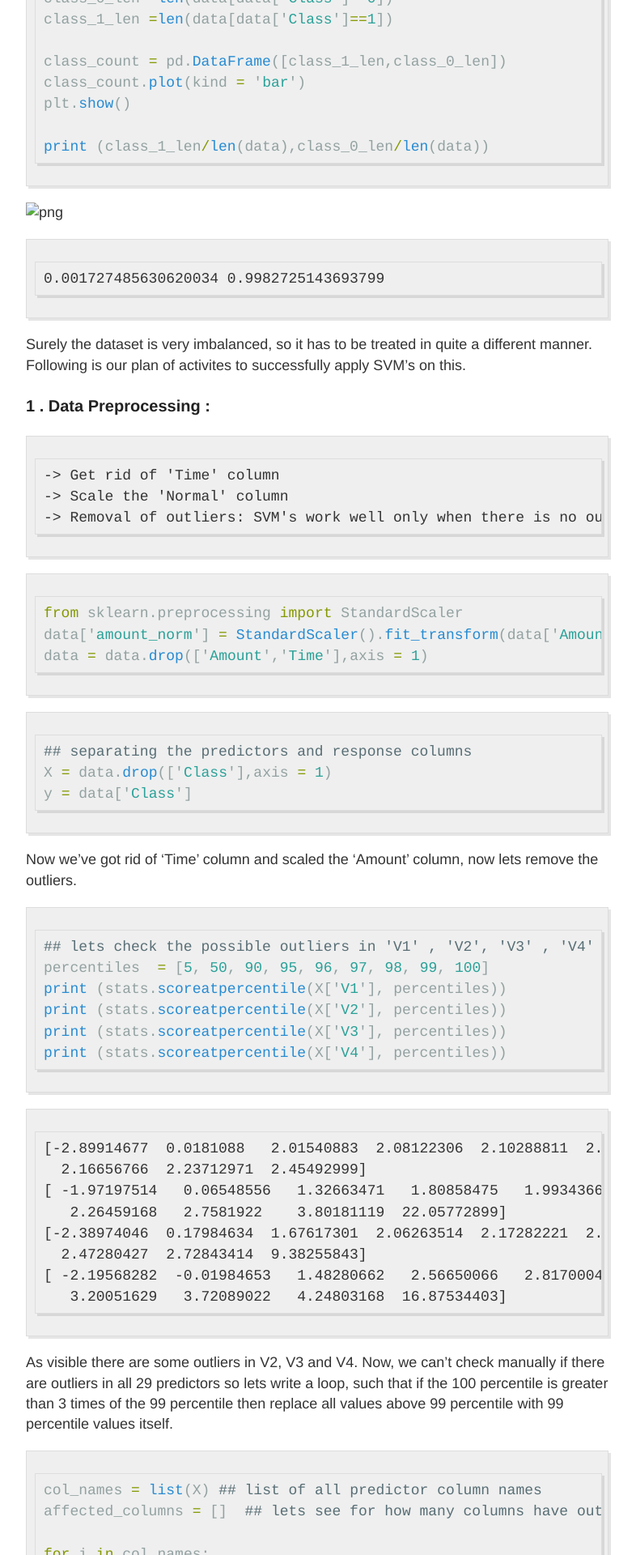
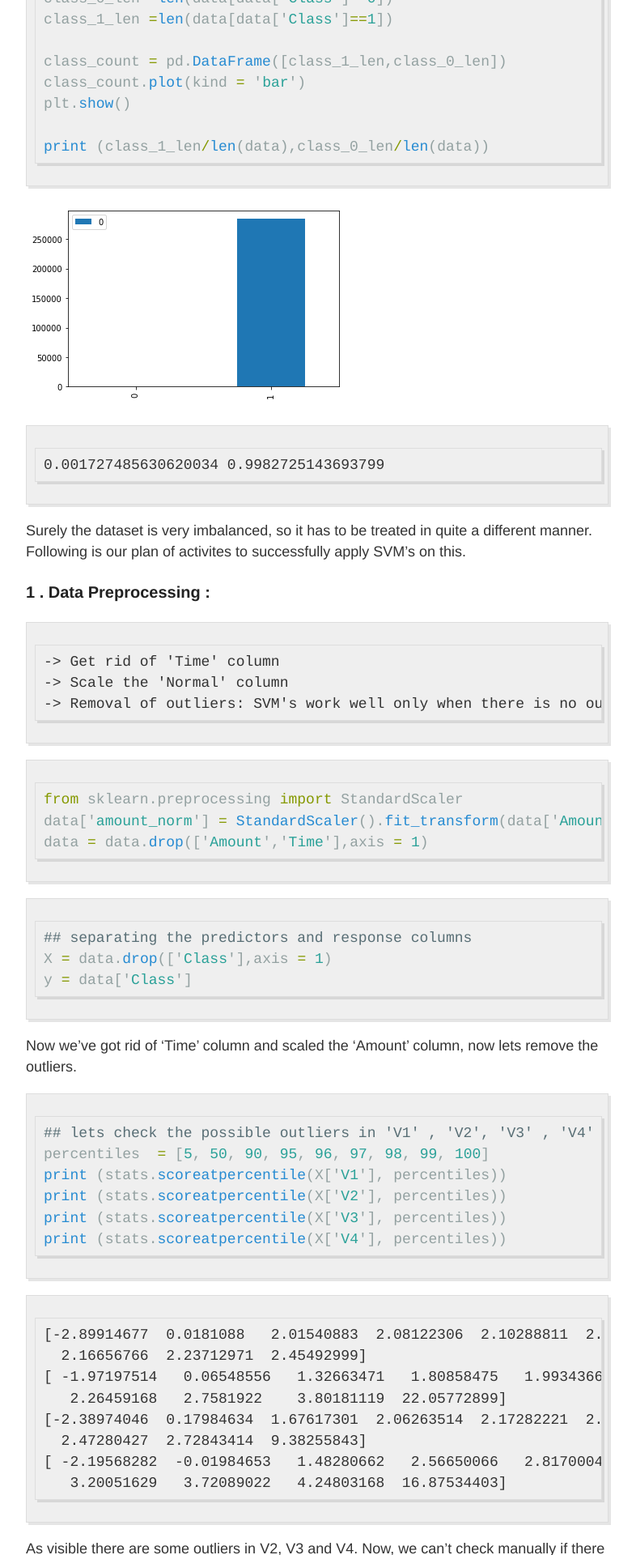
Before and after one commit to shubhankars135/shubhankars135.github.io, a Jekyll site: the page built from _posts/2018-01-28-SVM's-on-Imbalanced-data.md, in a window 1280 px wide. Shown: the part 1256-3176 px from the top of the page at 81% size, without its empty margins (248-1034 px from the left). Built offline with Jekyll 4.4.1, drawn with Linux system fonts in a browser that asks for light colours.

Commit message:
Update 2018-01-28-SVM's-on-Imbalanced-data.md

````diff
--- a/_posts/2018-01-28-SVM's-on-Imbalanced-data.md
+++ b/_posts/2018-01-28-SVM's-on-Imbalanced-data.md
@@ -207,8 +207,7 @@ plt.show()
 print (class_1_len/len(data),class_0_len/len(data))
 ```
 
-
-![png](output_6_0.png)
+![_config.yml]({{ site.baseurl }}/images/output_6_0.png)
 
 
     0.001727485630620034 0.9982725143693799
````
